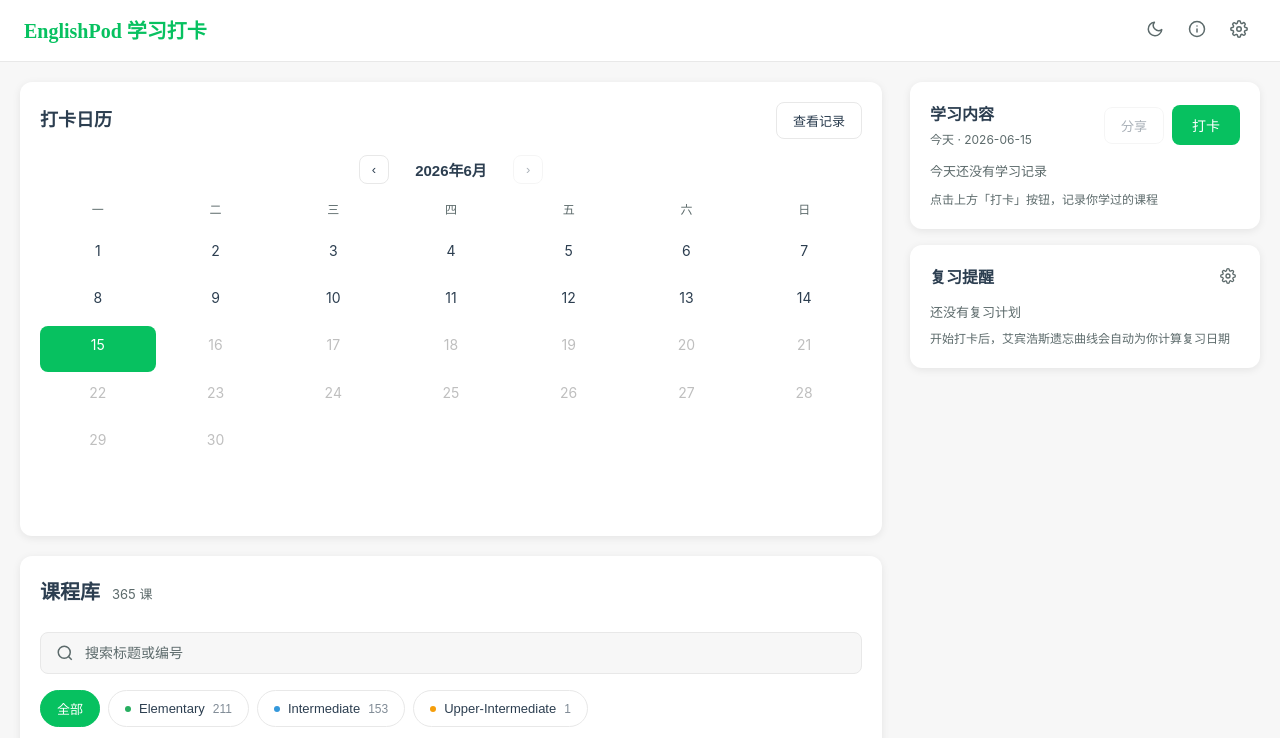
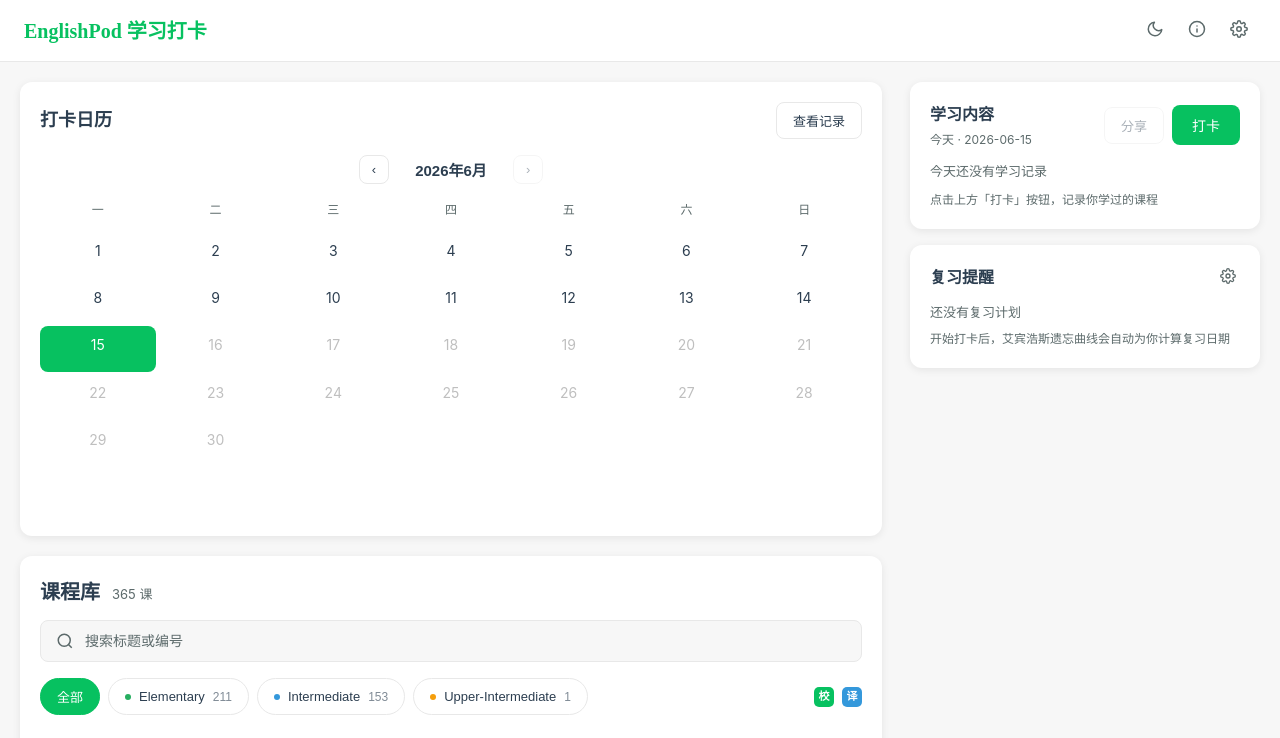
Before and after one commit to SoBrilliantGUN/EnglishRecorder, a React (Vite) app in the folder app/: page / in a window 1280 px wide. Shown: the top 738 px of the page. Built offline with nearby package versions, Linux system fonts and the light colour scheme.

Commit message:
feat: 新增提示，告知用户角标作用

```diff
--- a/app/src/components/PodcastList/index.module.scss
+++ b/app/src/components/PodcastList/index.module.scss
@@ -4,7 +4,7 @@
     display: flex;
     align-items: baseline;
     gap: 0.75rem;
-    margin-bottom: 1.5rem;
+    margin-bottom: 0.75rem;
 
     h2 {
       font-size: var(--font-size-xxl);
@@ -17,6 +17,51 @@
       color: var(--color-text-secondary);
       font-weight: 400;
     }
+  }
+
+  .legendTag {
+    position: relative;
+    display: inline-flex;
+    align-items: center;
+    justify-content: center;
+    width: 20px;
+    height: 20px;
+    border-radius: var(--radius-sm);
+    font-size: 11px;
+    font-weight: 700;
+    color: #fff;
+    cursor: help;
+
+    &::after {
+      content: attr(data-tooltip);
+      position: absolute;
+      top: calc(100% + 6px);
+      left: 50%;
+      transform: translateX(-50%);
+      padding: 4px 10px;
+      border-radius: var(--radius-sm);
+      background: var(--color-toast-bg);
+      color: var(--color-text-inverse);
+      font-size: var(--font-size-xs);
+      font-weight: 400;
+      white-space: nowrap;
+      pointer-events: none;
+      opacity: 0;
+      transition: opacity var(--transition-fast);
+      z-index: 10;
+    }
+
+    &:hover::after {
+      opacity: 1;
+    }
+  }
+
+  .legendProof {
+    background: #07C160;
+  }
+
+  .legendTrans {
+    background: #3498DB;
   }
 
   // 搜索框
@@ -60,9 +105,23 @@
   // 级别筛选
   .levelFilters {
     display: flex;
+    align-items: center;
     gap: 0.5rem;
     flex-wrap: wrap;
     margin-bottom: 1.5rem;
+  }
+
+  .levelBtns {
+    display: flex;
+    gap: 0.5rem;
+    flex-wrap: wrap;
+  }
+
+  // 角标图例
+  .legend {
+    display: flex;
+    gap: 0.5rem;
+    margin-left: auto;
   }
 
   .levelBtn {
@@ -270,8 +329,16 @@
   }
 }
 
-// 暗黑模式角标
+// 暗黑模式角标 & 图例
 [data-theme="dark"] {
+  .legendProof {
+    background: #07C160;
+    color: #1a1a2e;
+  }
+  .legendTrans {
+    background: #5dade2;
+    color: #1a1a2e;
+  }
   .cornerProof::before {
     border-color: transparent #07C160 transparent transparent;
   }
--- a/app/src/components/PodcastList/index.tsx
+++ b/app/src/components/PodcastList/index.tsx
@@ -84,8 +84,9 @@
         />
       </div>
 
-      {/* 级别筛选 */}
+      {/* 级别筛选 + 角标图例 */}
       <div className={styles.levelFilters}>
+        <div className={styles.levelBtns}>
           <button
             className={`${styles.levelBtn} ${levelFilter === 'all' ? styles.active : ''}`}
             onClick={() => handleLevelFilter('all')}
@@ -104,6 +105,11 @@
               <span className={styles.levelCount}>{count}</span>
             </button>
           ))}
+        </div>
+        <div className={styles.legend}>
+          <span className={`${styles.legendTag} ${styles.legendProof}`} data-tooltip="人工校对">校</span>
+          <span className={`${styles.legendTag} ${styles.legendTrans}`} data-tooltip="含中文翻译">译</span>
+        </div>
       </div>
 
       {/* 课程网格 */}
```
Lines whose indentation alone changed are shown as unchanged.
